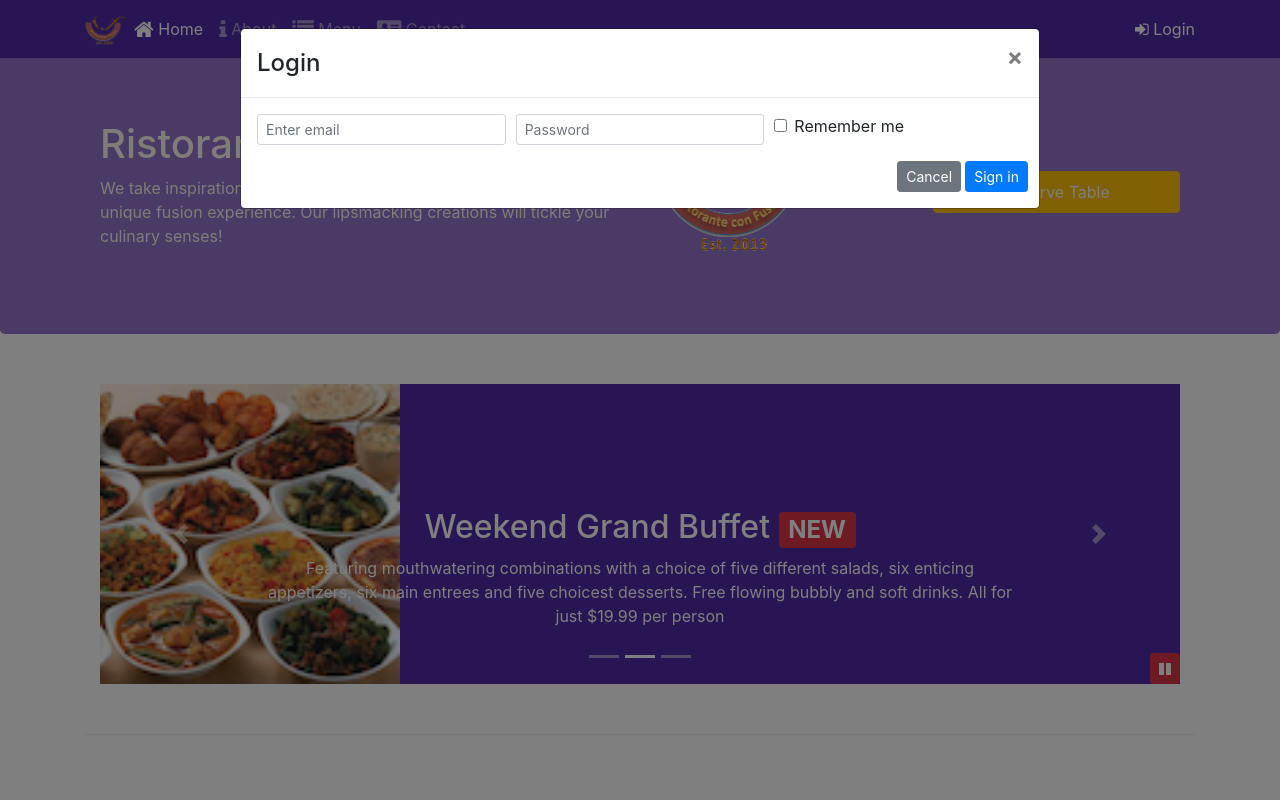
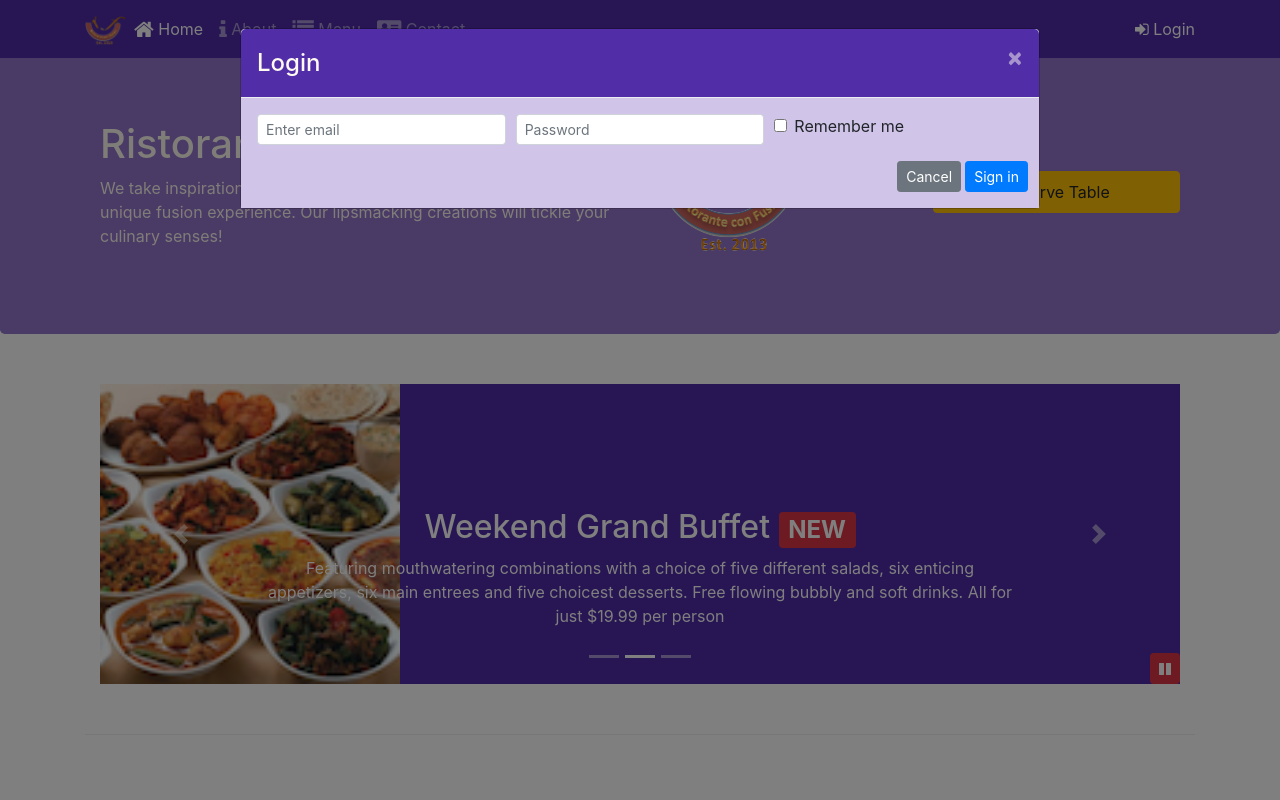
Before and after one commit to FrancoCaffiero/conFusion, a website: page index.html in a window 1280 px wide. Both pictures are taken after a click on the link "Login". Shown: the top 800 px of the page. Drawn offline with nearby package versions, Linux system fonts and the light colour scheme.

Commit message:
Assignment 4

```diff
--- a/css/styles.scss
+++ b/css/styles.scss
@@ -76,3 +76,20 @@ body {
   position: absolute;
   bottom: 0px;
 }
+
+.modal {
+  .modal-dialog {
+    .modal-content {
+      .modal-header {
+        background: $background-dark;
+        color: floralwhite;
+        .close {
+          color: floralwhite;
+        }
+      }
+      .modal-body {
+        background: $background-pale;
+      }
+    }
+  }
+}
--- a/index.html
+++ b/index.html
@@ -61,7 +61,7 @@
             </li>
           </ul>
           <span class="navbar-text">
-            <a data-toggle="modal" data-target="#loginModal">
+            <a id="loginButton" href="#">
               <span class="fa fa-sign-in"></span> Login</a
             >
           </span>
@@ -242,10 +242,10 @@
           </div>
           <div class="col-12 col-sm-3 align-self-center">
             <a
+              id="reserveButton"
+              href="#"
               role="button"
               class="btn btn-block nav-link btn-warning"
-              data-toggle="modal"
-              data-target="#reserveModal"
               >Reserve Table</a
             >
           </div>
@@ -515,6 +515,13 @@
             $("#carouselButton").children("span").addClass("fa-pause");
           }
         });
+
+        $("#loginButton").click(function () {
+          $("#loginModal").modal();
+        });
+        $("#reserveButton").click(function () {
+          $("#reserveModal").modal();
+        });
       });
     </script>
   </body>
```
Also changed, not shown: css/styles.css.
